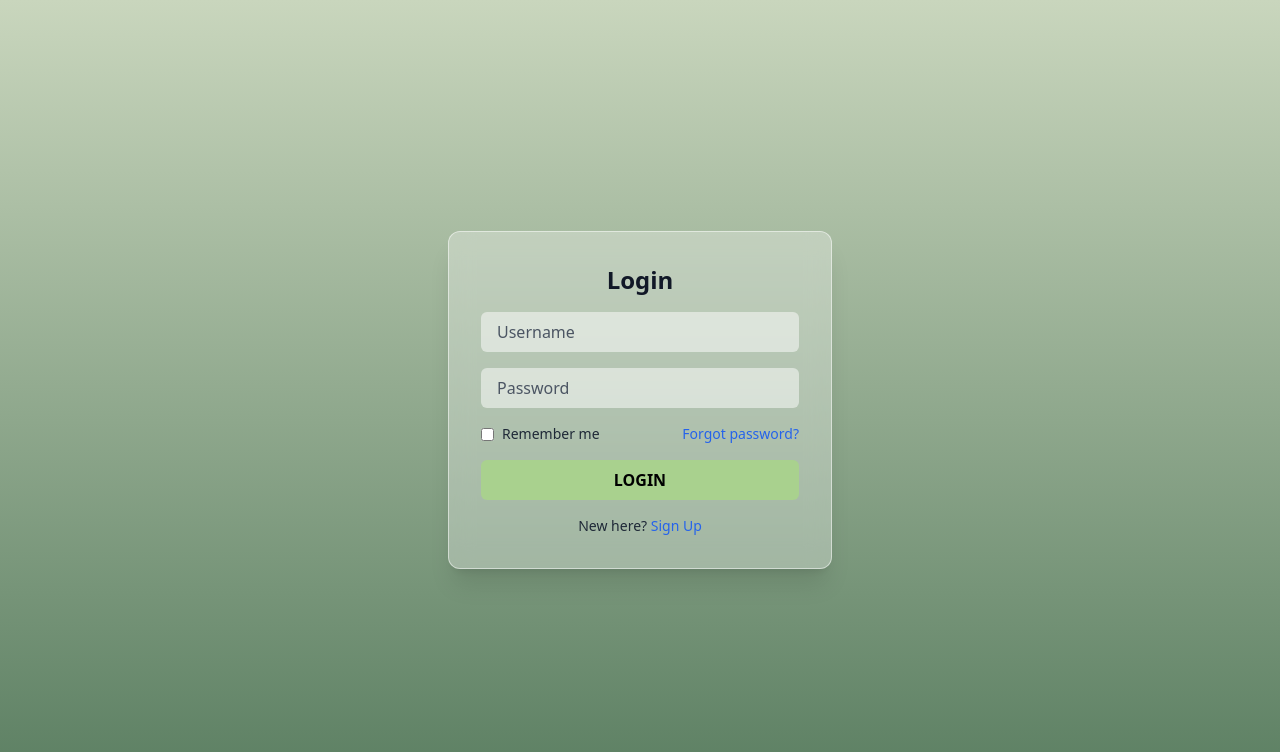
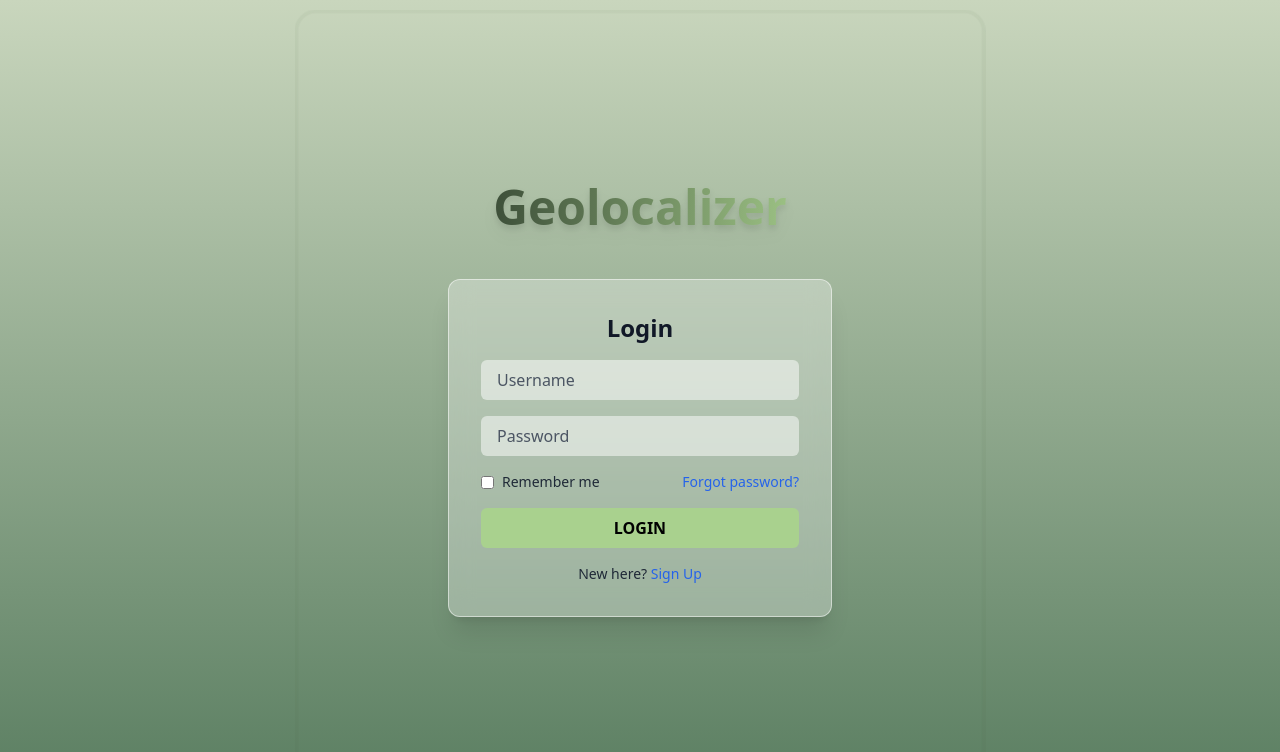
Before and after one commit to AlejandroMoralBermejo/front_web_geolocalizador, a React (Create React App) app in the folder geolocalizador/: page /Inicio_sesion in a window 1280 px wide. Shown: the top 752 px of the page. Built offline with nearby package versions, Linux system fonts and the light colour scheme.

Commit message:
Hondas del Login Animacion sonar geolocalizador

```diff
--- a/geolocalizador/src/componentes/Login.jsx
+++ b/geolocalizador/src/componentes/Login.jsx
@@ -30,6 +30,18 @@ function Login() {
     <div className="group relative transition-all duration-500">
       {/* Glow animado alrededor del contenedor al hacer hover */}
       <div className="absolute inset-0 rounded-xl opacity-0 group-hover:opacity-100 group-hover:blur-md bg-accent-primary transition-all duration-500 animate-glow border border-accent-primary z-0" />
+
+      {/* Ondas de pulso simulando sonar */}
+      <div className="absolute inset-0 rounded-xl border-2 border-accent-primary opacity-50 animate-pulse-sonar z-0" />
+
+      {/* Título Geolocalizer */}
+      <div className="relative z-10">
+        <h1 className="text-4xl md:text-5xl font-bold text-center mb-12 text-accent-primary drop-shadow-lg">
+          <span className="block text-transparent bg-gradient-to-r from-[#2F3E2E] to-[#A9D18E] bg-clip-text">
+            Geolocalizer
+          </span>
+        </h1>
+      </div>
 
       {/* Contenedor principal */}
       <div className="relative bg-white/30 backdrop-blur-md rounded-xl p-8 w-96 text-gray-900 border border-white/50 shadow-xl z-10 transition-all duration-500">
--- a/geolocalizador/src/index.css
+++ b/geolocalizador/src/index.css
@@ -37,3 +37,20 @@ body {
 .animate-spin-slow {
   animation: spin-slow 6s linear infinite;
 }
+
+@keyframes pulse-sonar {
+  0% {
+    transform: scale(0);
+    opacity: 0.5;
+    border-color: rgba(99, 125, 87, 1);
+  }
+  100% {
+    transform: scale(2);
+    opacity: 0;
+    border-color: rgb(59, 78, 50);
+  }
+}
+
+.animate-pulse-sonar {
+  animation: pulse-sonar 2s infinite ease-out;
+}
```
